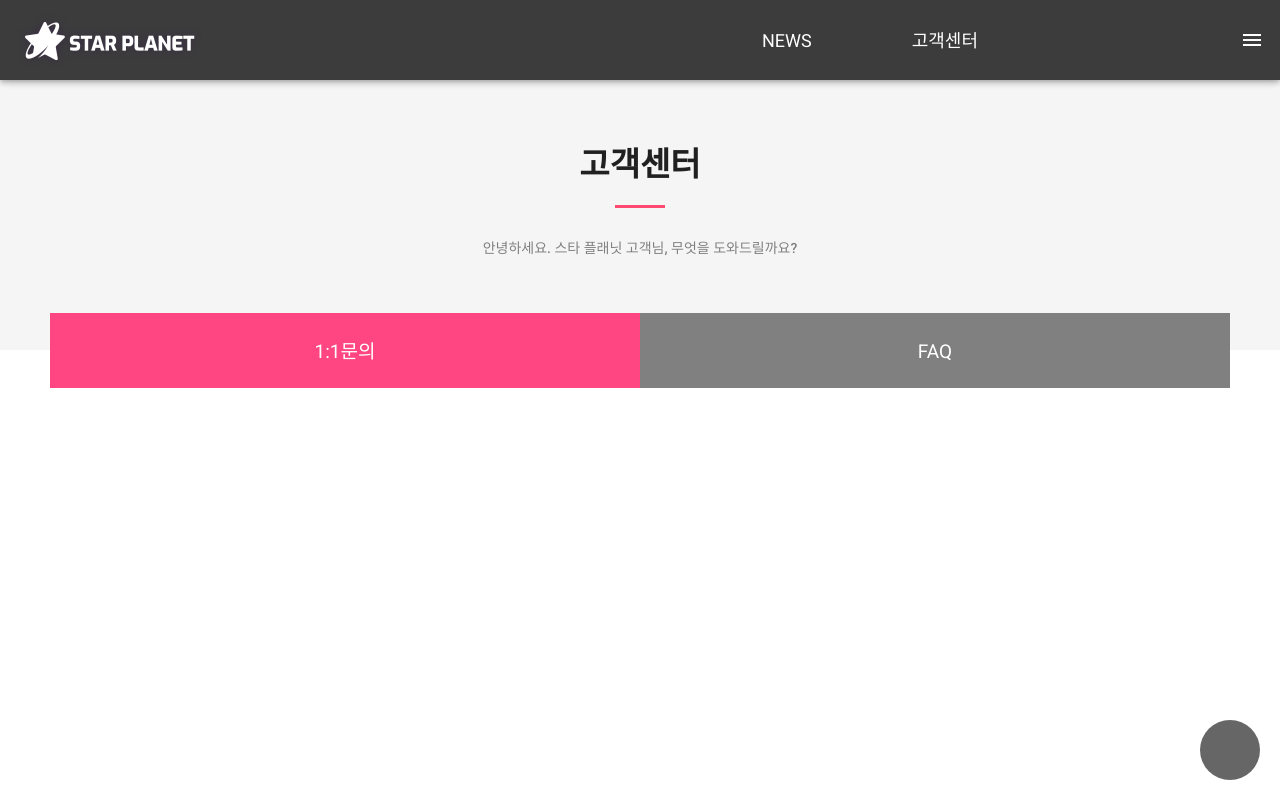
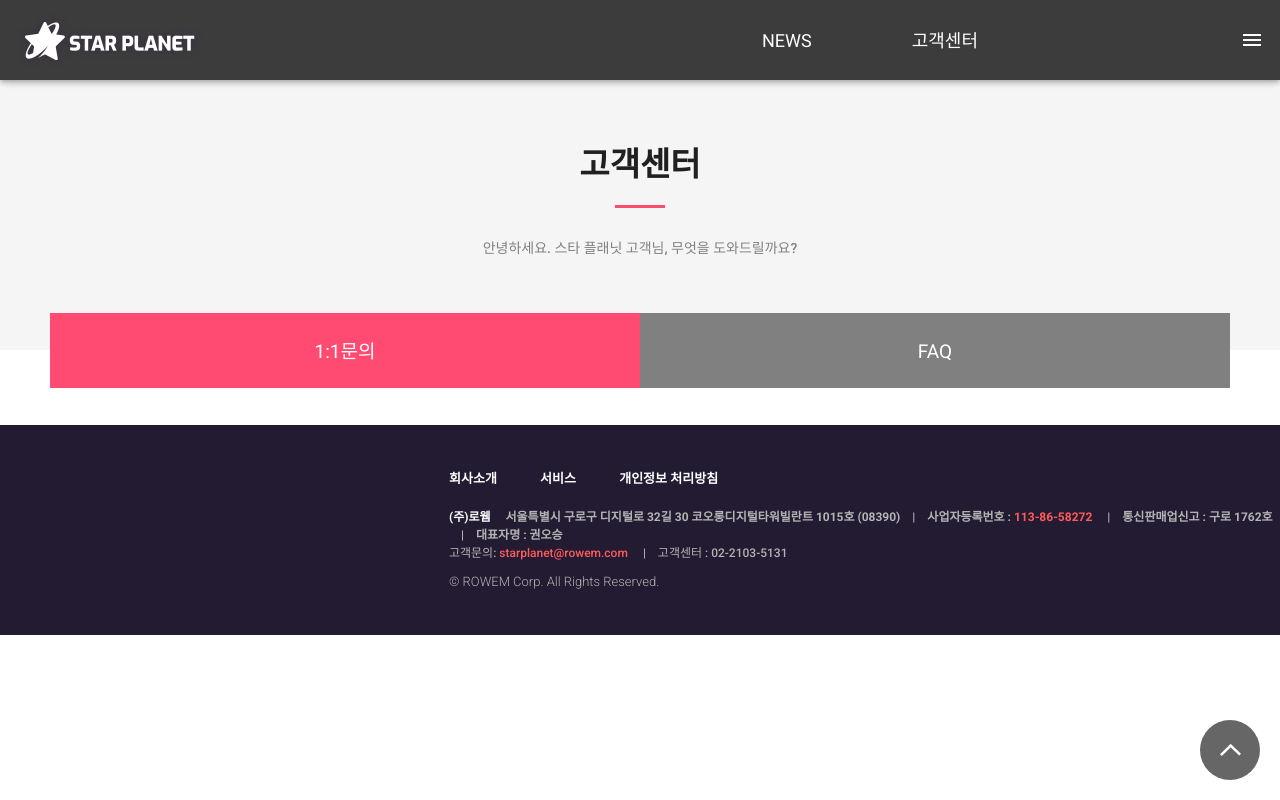
Before and after one commit to jeonghun-rowem/starplanet_pilotproject, a Vue app: page /service/cs in a window 1280 px wide. Shown: the top 800 px of the page. Built offline with nearby package versions, Linux system fonts and the light colour scheme.

Commit message:
Header menu 색상 수정 / scrollUp img추가 / lazy loding router 설정

```diff
--- a/src/components/HeaderBar.vue
+++ b/src/components/HeaderBar.vue
@@ -9,7 +9,7 @@
       dense
       class="Header_bar"
     >
-      <router-link to="/" class="Header_logo">
+      <router-link :to="{ name: 'Main' }" class="Header_logo">
         <img src="@/assets/3.star_planet_logo.png" />
       </router-link>
 
@@ -30,7 +30,7 @@
       <v-list nav dense>
         <v-list-item-group
           v-model="group"
-          active-class="deep-purple--text text--accent-4"
+          active-class="gray--text text--accent-4"
           class="Header_list_group"
         >
           <v-list-item class="Header_list_group_text1">
--- a/src/components/ScrollUp.vue
+++ b/src/components/ScrollUp.vue
@@ -1,5 +1,5 @@
 <template>
-  <div class="scrollup" @click="scrollup()" />
+  <div class="scrollup" @click="scrollup()"></div>
 </template>
 
 <script>
@@ -30,5 +30,7 @@ export default {
   z-index: 999;
   cursor: pointer;
   opacity: 60%;
+  background-image: url("@/assets/21.top_btn_arrow.svg");
+  background-position: center center;
 }
 </style>
--- a/src/layout/ServiceView.vue
+++ b/src/layout/ServiceView.vue
@@ -27,18 +27,16 @@
 export default {
   name: "ServiceView",
 
-  data: () => ({
-    //
-  }),
+  data: () => ({}),
 };
 </script>
 
-// 지역변수로 설정
+// 지역 변수로 설정
 <style lang="scss" scoped>
 @import "@/static/News_Service.scss";
 @import "@/static/Service.scss";
 
 .service_CsFaq_btn > .router-link-exact-active {
-  background-color: rgb(255, 70, 131);
+  background-color: rgb(255 75 113);
 }
 </style>
--- a/src/router/index.js
+++ b/src/router/index.js
@@ -1,28 +1,35 @@
 import Vue from "vue";
 import VueRouter from "vue-router";
-import MaIn from "@/views/Main.vue";
-import NeWs from "@/views/News.vue";
-import HeaderView from "@/layout/HeaderView.vue";
-import ServiceView from "@/layout/ServiceView.vue";
-import ServiceCs from "@/views/Service_cs.vue";
-import ServiceFaq from "@/views/Service_faq.vue";
 
 Vue.use(VueRouter);
 
 // 라우트 정보
+// Lazy Loading Routes
 const route = [
   {
     path: "",
-    component: HeaderView,
+    component: () => import("@/layout/HeaderView.vue"),
     children: [
-      { path: "", name: "Main", component: MaIn },
-      { path: "news", name: "News", component: NeWs },
+      { path: "", name: "Main", component: () => import("@/views/Main.vue") },
+      {
+        path: "news",
+        name: "News",
+        component: () => import("@/views/News.vue"),
+      },
       {
         path: "/service",
-        component: ServiceView,
+        component: () => import("@/layout/ServiceView.vue"),
         children: [
-          { path: "cs", name: "ServiceCs", component: ServiceCs },
-          { path: "faq", name: "ServiceFaq", component: ServiceFaq },
+          {
+            path: "cs",
+            name: "ServiceCs",
+            component: () => import("@/views/Service_cs.vue"),
+          },
+          {
+            path: "faq",
+            name: "ServiceFaq",
+            component: () => import("@/views/Service_faq.vue"),
+          },
         ],
       },
     ],
```
Also changed, not shown: src/assets/21.top_btn_arrow.svg (added).
